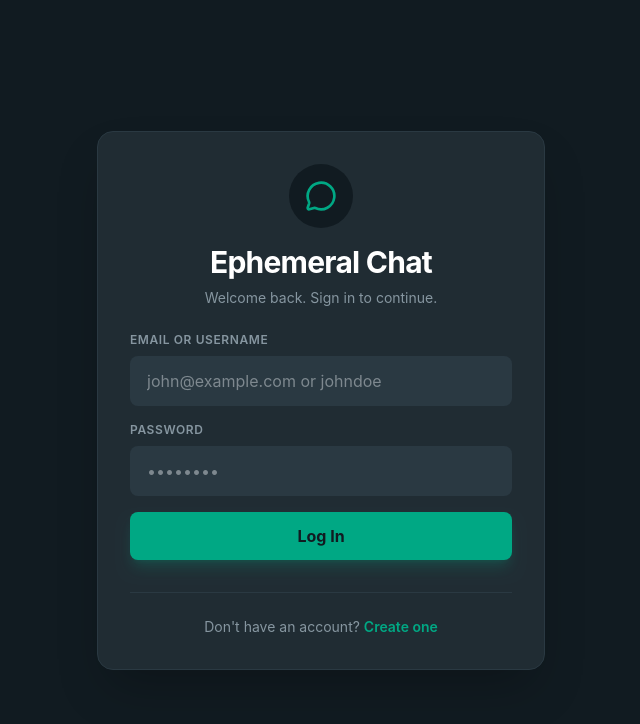
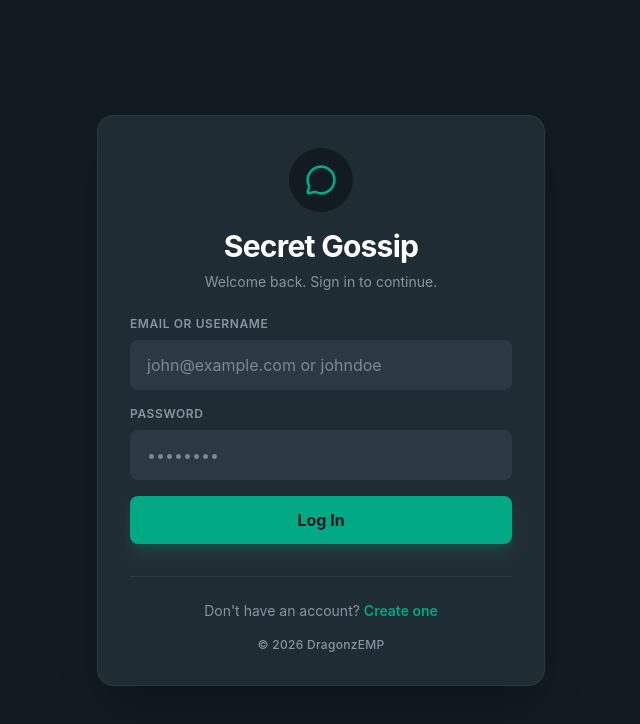
Before and after one commit to DragonzEMP/Chatting, a React (Vite) app in the folder client/: page / in a window 1280 px wide. Shown: the top 724 px of the page, without its empty margins (319-959 px from the left). Built offline with nearby package versions, Linux system fonts and the light colour scheme; no server answers.

Commit message:
feat: rebrand to Secret Gossip and add copyright

```diff
--- a/client/index.html
+++ b/client/index.html
@@ -4,7 +4,7 @@
     <meta charset="UTF-8" />
     <link rel="icon" type="image/svg+xml" href="/favicon.svg" />
     <meta name="viewport" content="width=device-width, initial-scale=1.0" />
-    <title>client</title>
+    <title>Secret Gossip</title>
   </head>
   <body>
     <div id="root"></div>
--- a/client/src/components/Auth.jsx
+++ b/client/src/components/Auth.jsx
@@ -45,7 +45,7 @@ const Auth = () => {
           <div className="inline-flex items-center justify-center w-16 h-16 rounded-full bg-[#111b21] mb-4">
             <MessageCircle className="w-8 h-8 text-[#00a884]" />
           </div>
-          <h1 className="text-3xl font-bold tracking-tight text-white mb-2">Ephemeral Chat</h1>
+          <h1 className="text-3xl font-bold tracking-tight text-white mb-2">Secret Gossip</h1>
           <p className="text-[#8696a0] text-sm">
             {isLogin ? 'Welcome back. Sign in to continue.' : 'Join the conversation today.'}
           </p>
@@ -125,7 +125,8 @@ const Auth = () => {
             </button>
           </form>
 
-          <div className="mt-8 pt-6 border-t border-[#2a3942] text-center text-sm text-[#8696a0]">
+          <div className="mt-8 pt-6 border-t border-[#2a3942] flex flex-col items-center">
+            <div className="text-sm text-[#8696a0] mb-4">
               {isLogin ? "Don't have an account? " : "Already have an account? "}
               <button
                 type="button"
@@ -138,6 +139,8 @@ const Auth = () => {
                 {isLogin ? 'Create one' : 'Log in here'}
               </button>
             </div>
+            <p className="text-xs text-[#8696a0] font-medium tracking-wide">&copy; {new Date().getFullYear()} DragonzEMP</p>
+          </div>
         </div>
       </div>
     </div>
--- a/client/src/components/ChatRoom.jsx
+++ b/client/src/components/ChatRoom.jsx
@@ -1,5 +1,5 @@
 import React, { useState, useEffect, useRef } from 'react';
-import { ArrowLeft, Pencil, Check, Clock, Trash2, Send, Smile } from 'lucide-react';
+import { ArrowLeft, Pencil, Check, Clock, Trash2, Send, Smile, MessageCircle } from 'lucide-react';
 import { io } from 'socket.io-client';
 import { useAuth } from '../context/AuthContext';
 import EmojiPicker from 'emoji-picker-react';
@@ -115,7 +115,7 @@ const ChatRoom = ({ roomCode, initialDisplayName, onLeave }) => {
   return (
     <div className="flex flex-col h-[100dvh] bg-[#0b141a] font-sans text-[#e9edef] overflow-hidden">
       {/* Header */}
-      <header className="flex items-center justify-between p-3 bg-[#202c33] border-b border-[#2a3942] sticky top-0 z-10 shadow-sm">
+      <header className="flex items-center justify-between p-3 bg-[#202c33] border-b border-[#2a3942] sticky top-0 z-10 shadow-sm relative">
         <div className="flex items-center space-x-4">
           <button
             onClick={onLeave}
@@ -154,6 +154,12 @@ const ChatRoom = ({ roomCode, initialDisplayName, onLeave }) => {
               )}
             </div>
           </div>
+        </div>
+
+        {/* Logo in Top Bar */}
+        <div className="absolute left-1/2 -translate-x-1/2 hidden md:flex items-center space-x-2 pointer-events-none">
+           <MessageCircle className="w-5 h-5 text-[#00a884]" />
+           <span className="font-bold text-[#e9edef] tracking-wide">Secret Gossip</span>
         </div>
 
         <button
@@ -204,6 +210,11 @@ const ChatRoom = ({ roomCode, initialDisplayName, onLeave }) => {
           })}
           <div ref={messagesEndRef} />
         </div>
+
+        {/* Copyright inside chat */}
+        <div className="mt-8 mb-2 flex justify-center w-full">
+           <span className="text-[10px] text-[#8696a0]/50 tracking-wider uppercase">&copy; {new Date().getFullYear()} DragonzEMP</span>
+        </div>
       </main>
 
       {/* Input Area */}
--- a/client/src/components/RoomLobby.jsx
+++ b/client/src/components/RoomLobby.jsx
@@ -24,12 +24,19 @@ const RoomLobby = ({ onJoin }) => {
   return (
     <div className="min-h-[100dvh] bg-[#111b21] flex flex-col font-sans text-[#e9edef]">
       {/* Top Bar */}
-      <header className="flex justify-between items-center p-4 bg-[#202c33] border-b border-[#2a3942]">
+      <header className="flex justify-between items-center p-4 bg-[#202c33] border-b border-[#2a3942] shadow-sm relative">
         <div className="flex items-center space-x-2">
           <div className="bg-[#00a884] text-[#111b21] px-3 py-1 rounded-full text-sm font-bold shadow-sm">
             {user?.username}
           </div>
         </div>
+
+        {/* Logo in Top Bar */}
+        <div className="absolute left-1/2 -translate-x-1/2 flex items-center space-x-2">
+           <MessageCircle className="w-6 h-6 text-[#00a884]" />
+           <span className="font-bold text-white tracking-wide hidden sm:inline-block">Secret Gossip</span>
+        </div>
+
         <button
           onClick={logout}
           className="flex items-center text-[#8696a0] hover:text-[#e9edef] transition-colors p-2 rounded-lg hover:bg-[#2a3942]"
@@ -41,7 +48,7 @@ const RoomLobby = ({ onJoin }) => {
 
       {/* Center Content */}
       <main className="flex-1 flex items-center justify-center p-4">
-        <div className="bg-[#202c33] p-8 rounded-2xl shadow-2xl w-full max-w-md border border-[#2a3942]">
+        <div className="bg-[#202c33] p-8 rounded-2xl shadow-2xl w-full max-w-md border border-[#2a3942] flex flex-col">
           <div className="text-center mb-8">
             <div className="inline-flex items-center justify-center w-16 h-16 rounded-full bg-[#111b21] mb-4 shadow-inner">
               <DoorOpen className="w-8 h-8 text-[#00a884]" />
@@ -95,6 +102,10 @@ const RoomLobby = ({ onJoin }) => {
               Enter Room
             </button>
           </form>
+
+          <div className="mt-8 text-center">
+             <p className="text-xs text-[#8696a0] font-medium tracking-wide">&copy; {new Date().getFullYear()} DragonzEMP</p>
+          </div>
         </div>
       </main>
     </div>
```
Lines whose indentation alone changed are shown as unchanged.
